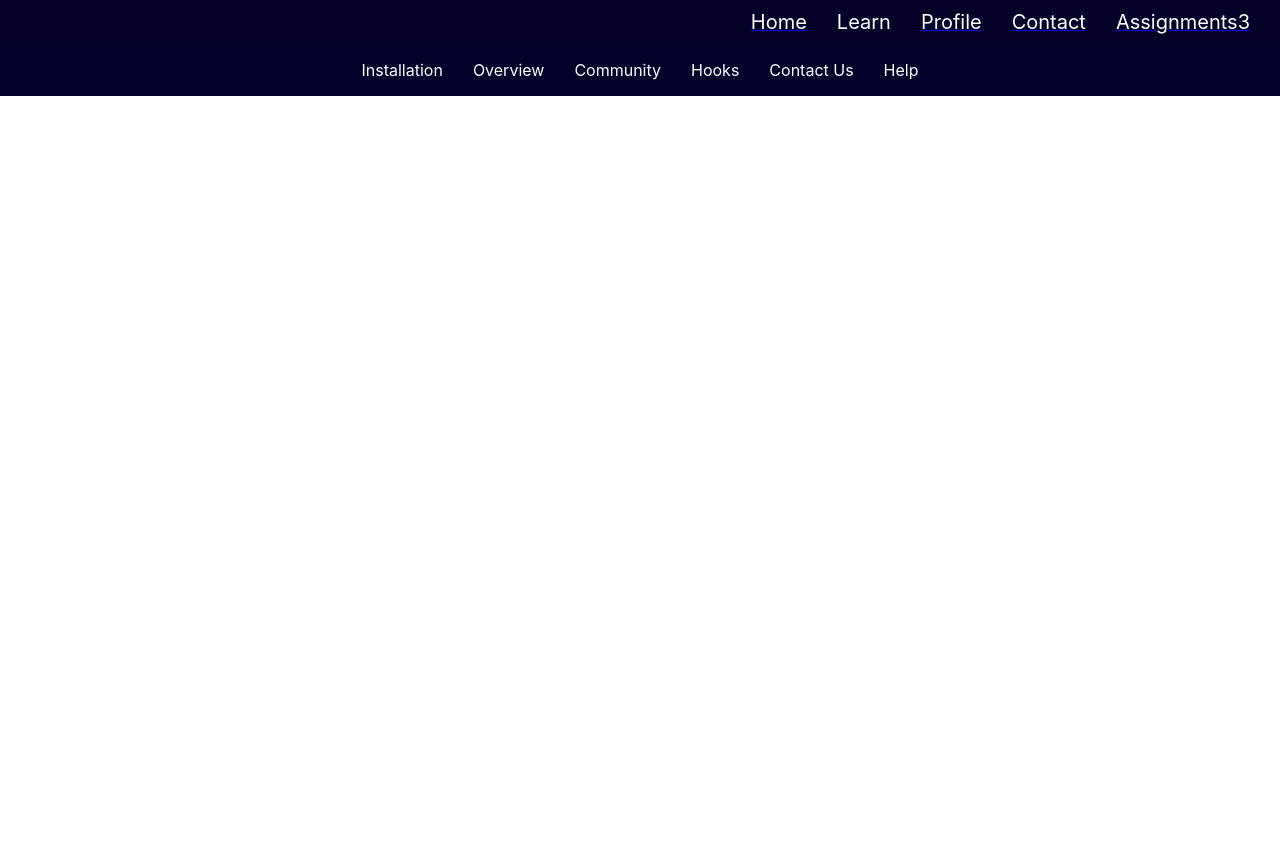
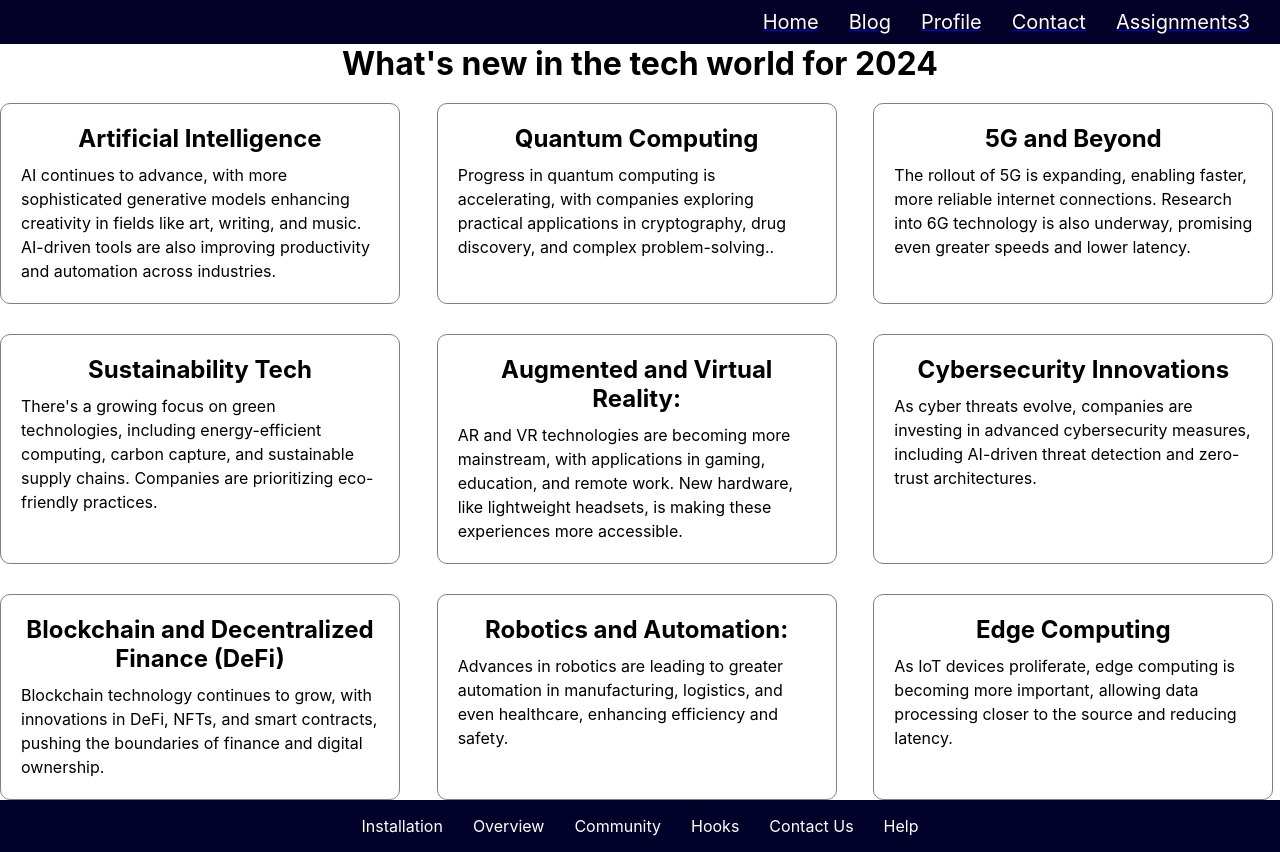
Before and after one commit to Nikoloz01/TBC_APP, a React (Create React App) app: page /Blog in a window 1280 px wide. Before the commit the page ends 800 px from the top, so only its background shows below. Built offline with nearby package versions, Linux system fonts and the light colour scheme.

Commit message:
worked Blog Component

```diff
--- a/src/App.css
+++ b/src/App.css
@@ -5,3 +5,4 @@
 @import './Components/Router-Pages/Contact/Contact.css';
 @import './Components/Router-Pages/Profile/profile.css';
 @import './Components/Router-Pages/Profile/ProfileCardContainer.css';
+@import './Components/Router-Pages/Blog/blog.css';
--- a/src/App.js
+++ b/src/App.js
@@ -7,6 +7,7 @@ import { Route, Routes, BrowserRouter } from 'react-router-dom';
 import Contact from './Components/Router-Pages/Contact/Contact';
 import ProductTableAsssignments3 from './Components/Router-Pages/components-3/ProductListAssignments';
 import ProfileCardContainer from './Components/Router-Pages/Profile/ProfileCardContainer';
+import Blog from './Components/Router-Pages/Blog/Blog';
 
 
 function App() {
@@ -30,6 +31,7 @@ function App() {
               <Route path='/ProfileCardContainer' element={<ProfileCardContainer />} />
               <Route path='/' element={<ProductCardContainer />} />
               <Route path='/Assignments3' element={<ProductTableAsssignments3 />} />
+              <Route path='/Blog' element={<Blog />} />
 
 
             </Routes>
--- /dev/null
+++ b/src/Components/Router-Pages/Blog/Blog.js
@@ -0,0 +1,58 @@
+import React from 'react'
+
+const Blog = () => {
+  return (
+    <div>
+      <div className="main-title">
+        <h1>What's new in the tech world for 2024
+        </h1>
+      </div>
+      <div className="grid-container">
+        <div className="grid-card">
+          <h2>Artificial Intelligence</h2>
+          <p>AI continues to advance, with more sophisticated generative models enhancing creativity in fields like art, writing, and music. AI-driven tools are also improving productivity and automation across industries.</p>
+        </div>
+        <div className="grid-card">
+          <h2>Quantum Computing</h2>
+          <p>Progress in quantum computing is accelerating, with companies exploring practical applications in cryptography, drug discovery, and complex problem-solving..</p>
+        </div>
+
+        <div className="grid-card">
+          <h2>5G and Beyond</h2>
+          <p>The rollout of 5G is expanding, enabling faster, more reliable internet connections. Research into 6G technology is also underway, promising even greater speeds and lower latency.</p>
+        </div>
+
+        <div className="grid-card">
+          <h2>Sustainability Tech</h2>
+          <p> There's a growing focus on green technologies, including energy-efficient computing, carbon capture, and sustainable supply chains. Companies are prioritizing eco-friendly practices.</p>
+        </div>
+
+
+        <div className="grid-card">
+          <h2>Augmented and Virtual Reality:</h2>
+          <p>AR and VR technologies are becoming more mainstream, with applications in gaming, education, and remote work. New hardware, like lightweight headsets, is making these experiences more accessible.</p>
+        </div>
+
+        <div className="grid-card">
+          <h2>Cybersecurity Innovations</h2>
+          <p>As cyber threats evolve, companies are investing in advanced cybersecurity measures, including AI-driven threat detection and zero-trust architectures.</p>
+        </div>
+
+        <div className="grid-card">
+          <h2>Blockchain and Decentralized Finance (DeFi)</h2>
+          <p> Blockchain technology continues to grow, with innovations in DeFi, NFTs, and smart contracts, pushing the boundaries of finance and digital ownership.  </p>
+        </div>
+        <div className="grid-card">
+          <h2>Robotics and Automation:</h2>
+          <p>Advances in robotics are leading to greater automation in manufacturing, logistics, and even healthcare, enhancing efficiency and safety.</p>
+        </div>
+        <div className="grid-card">
+          <h2>Edge Computing</h2>
+          <p> As IoT devices proliferate, edge computing is becoming more important, allowing data processing closer to the source and reducing latency.</p>
+        </div>
+      </div>
+    </div>
+  )
+}
+
+export default Blog;
--- /dev/null
+++ b/src/Components/Router-Pages/Blog/blog.css
@@ -0,0 +1,32 @@
+.grid-container {
+    display: grid;
+    grid-template-columns: repeat(3, 1fr);
+    gap: 30px;
+}
+
+h1 {
+    text-align: center;
+}
+
+.grid-card {
+    padding: 20px;
+    border: 1px solid grey;
+    width: 400px;
+    border-radius: 10px;
+    cursor: pointer;
+}
+
+.grid-card h2 {
+    margin-bottom: 10px;
+    text-align: center;
+}
+
+
+
+.grid-card:hover {
+    background: linear-gradient(50deg, blue, green);
+    color: white;
+    transition: 0.5s;
+    outline: auto;
+
+}
--- a/src/Components/Router-Pages/Profile/Profile.js
+++ b/src/Components/Router-Pages/Profile/Profile.js
@@ -8,7 +8,7 @@ export const Profile = (props) => {
 
 
           <img src={props.imgAdd} alt="" />
-          <p><b> Name:</b> {props.name}</p>
+          <p><b> FirstName:</b> {props.name}</p>
           <p><b>Lastname:</b>{props.lastname}</p>
           <p><b>Email:</b>{props.Email}</p>
 
--- a/src/Components/Router-Pages/Profile/ProfileCardContainer.css
+++ b/src/Components/Router-Pages/Profile/ProfileCardContainer.css
@@ -8,6 +8,5 @@
     gap: 20px;
     flex-wrap: wrap;
     width: 100%;
-    background-color:white;
 
 }
--- a/src/Components/header/Header.js
+++ b/src/Components/header/Header.js
@@ -15,7 +15,11 @@ export default function Header() {
                     <Link to={"/"}>
                         <span>Home</span>
                     </Link>
-                    <span>Learn</span>
+                    <Link to={"/Blog"}>
+
+                    <span>Blog</span>
+                    </Link>
+
 
                     <Link to={"/ProfileCardContainer"}>
                     <span>Profile</span>
```
